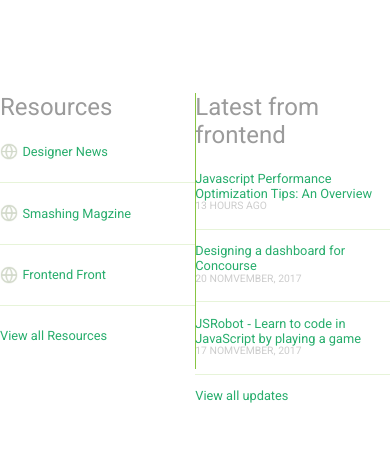
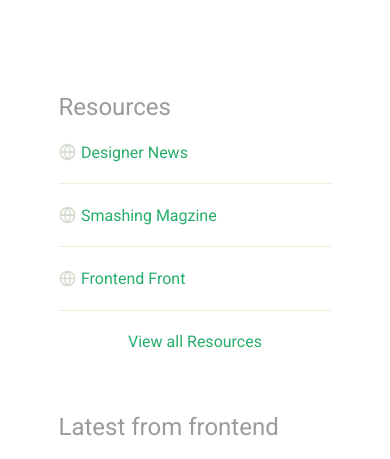
Before and after one commit to ornias9/yipl-fec, a website: page index.html in a window 390 px wide. Shown: the part 1793-2252 px from the top of the page. Drawn offline with Linux system fonts and the light colour scheme.

Commit message:
make news section responsive

```diff
--- a/sass/components/_news.scss
+++ b/sass/components/_news.scss
@@ -65,10 +65,39 @@
             }
         }
     }
+
+
+    @include respond(tab-portrait) {
+        width: 55rem;
+
+        &:not(:first-child) {
+            margin-top: 5rem;
+        }
+
+        &__link {
+            font-size: 2rem;
+        }
+
+        &__item:last-child {
+            justify-content: center;
+        }
+    }
+
+    @include respond(phone) {
+        width: 70%;
+
+        &__timestamp {
+            top: 70%;
+        }
+    }
 }
 
 .separator {
     width: 1px;
     height: 34.5rem;
     background-color: var(--apple);
+
+    @include respond(tab-portrait) {
+        display: none;
+    }
 }
--- a/sass/pages/_home.scss
+++ b/sass/pages/_home.scss
@@ -16,6 +16,11 @@
 .news-content {
     display: flex;
     justify-content: space-around;
+
+    @include respond(tab-portrait) {
+        flex-direction: column;
+        align-items: center;
+    }
 }
 
 .mid-logo {
```
Also changed, not shown: css/style.css.
